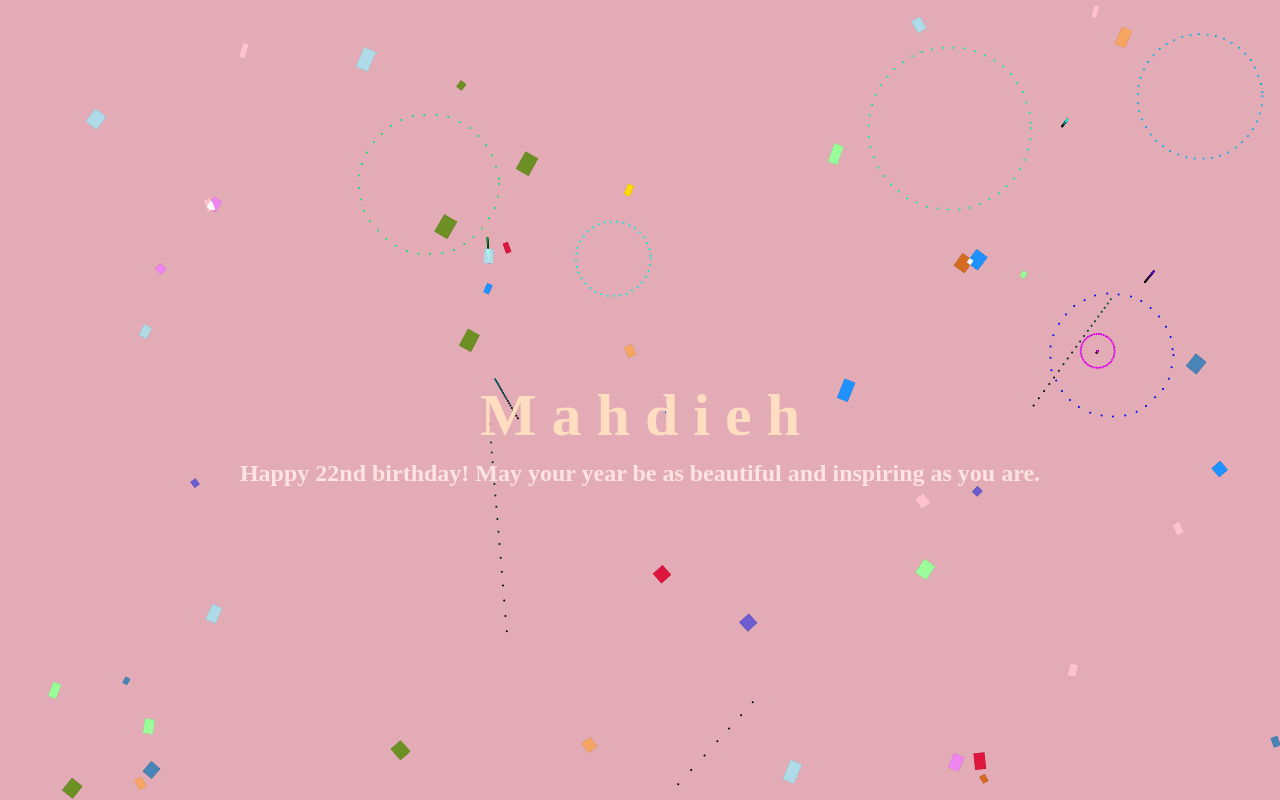
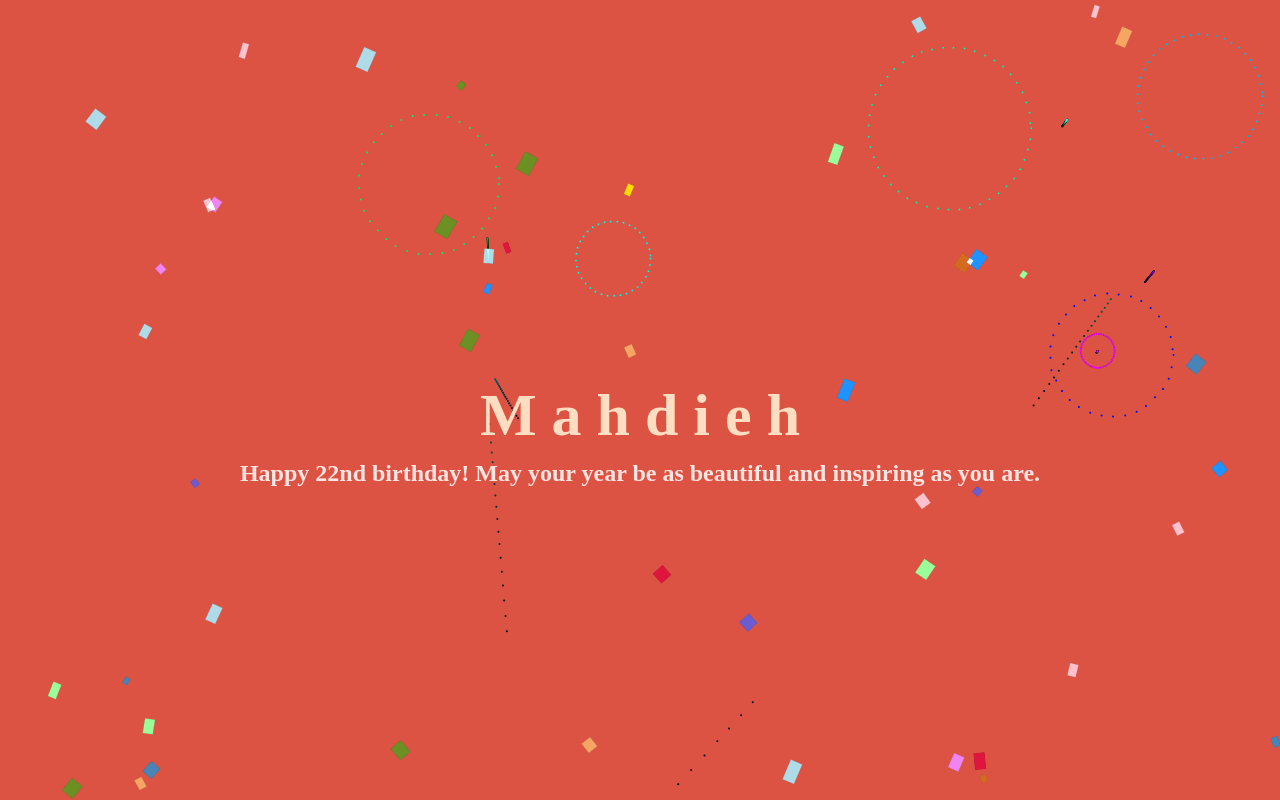
Before and after one commit to RezaBakhshiNia/happy-birthday, a website built with Vite: page index.html in a window 1280 px wide. Built offline with nearby package versions, Linux system fonts and the light colour scheme.

Commit message:
Change bg and title colors

```diff
--- a/src/style.css
+++ b/src/style.css
@@ -11,8 +11,8 @@
 
 /* Color variables */
 :root {
-  --background-color: #ffc0cb;
-  --title-color: #ffff00;
+  --background-color: #f85c4b;
+  --title-color: #FFD53D;
   --name-color: #ffddc1;
   --message-color: #ffe4e1;
   --flower-emoji-color: #ff5733;
```
